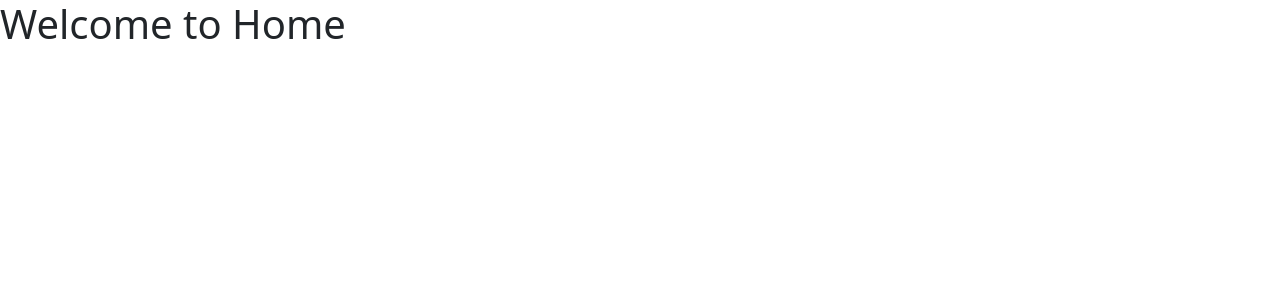
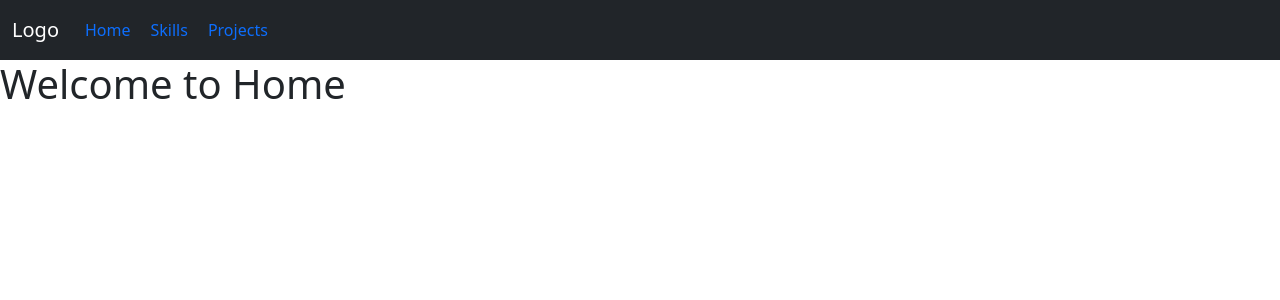
Before and after one commit to shravanred/project, a React (Create React App) app: page / in a window 1280 px wide. Shown: the top 300 px of the page. Built offline with nearby package versions, Linux system fonts and the light colour scheme.

Commit message:
changes made in navbar styling

```diff
--- a/src/components/navbar/navbar.js
+++ b/src/components/navbar/navbar.js
@@ -1,6 +1,15 @@
 import React from "react";
+import { Link } from "react-router-dom";
 
 const NavBar=()=>{
+const linkstyle={
+    textDecoration:'none'
+}
+
+const liststyle={
+    margin:10
+}
+
     return(
         <div>
 <nav className="navbar navbar-expand-sm bg-dark navbar-dark">
@@ -18,20 +27,23 @@ const NavBar=()=>{
     </button>
     <div className="collapse navbar-collapse" id="collapsibleNavbar">
       <ul className="navbar-nav">
-        <li className="nav-item">
-          <a className="nav-link" href="#">
+        <li className="nav-item" style={liststyle}>
+          {/* <a className="nav-link" href="#">
             Home
-          </a>
+          </a> */}
+          <Link to={"/"} style={linkstyle}>Home</Link>
         </li>
-        <li className="nav-item">
-          <a className="nav-link" href="#">
+        <li className="nav-item" style={liststyle}>
+          {/* <a className="nav-link" href="#">
             Skills
-          </a>
+          </a> */}
+          <Link to={"/skills"} style={linkstyle}>Skills</Link>
         </li>
-        <li className="nav-item">
-          <a className="nav-link" href="#">
+        <li className="nav-item" style={liststyle}>
+          {/* <a className="nav-link" href="#">
             Project
-          </a>
+          </a> */}
+          <Link to={"/projects"} style={linkstyle}>Projects</Link>
         </li>
       </ul>
     </div>
--- a/src/screens/home/home.js
+++ b/src/screens/home/home.js
@@ -1,8 +1,10 @@
 import React from "react";
+import NavBar from "../../components/navbar/navbar";
 
 const Home=()=>{
     return(
         <>
+        <NavBar/>
         <h1>Welcome to Home</h1>
         </>
     )
--- a/src/screens/project/project.js
+++ b/src/screens/project/project.js
@@ -1,8 +1,9 @@
 import React from "react";
-
+import NavBar from "../../components/navbar/navbar";
 const Projects=()=>{
     return(
         <>
+        <NavBar/>
         <h1>Welcome to project</h1>
         </>
     )
--- a/src/screens/skills/skills.js
+++ b/src/screens/skills/skills.js
@@ -1,8 +1,9 @@
 import React from "react";
-
+import NavBar from "../../components/navbar/navbar";
 const Skills=()=>{
     return(
         <>
+        <NavBar/>
         <h1>Welcome to skill</h1>
         </>
     )
```
